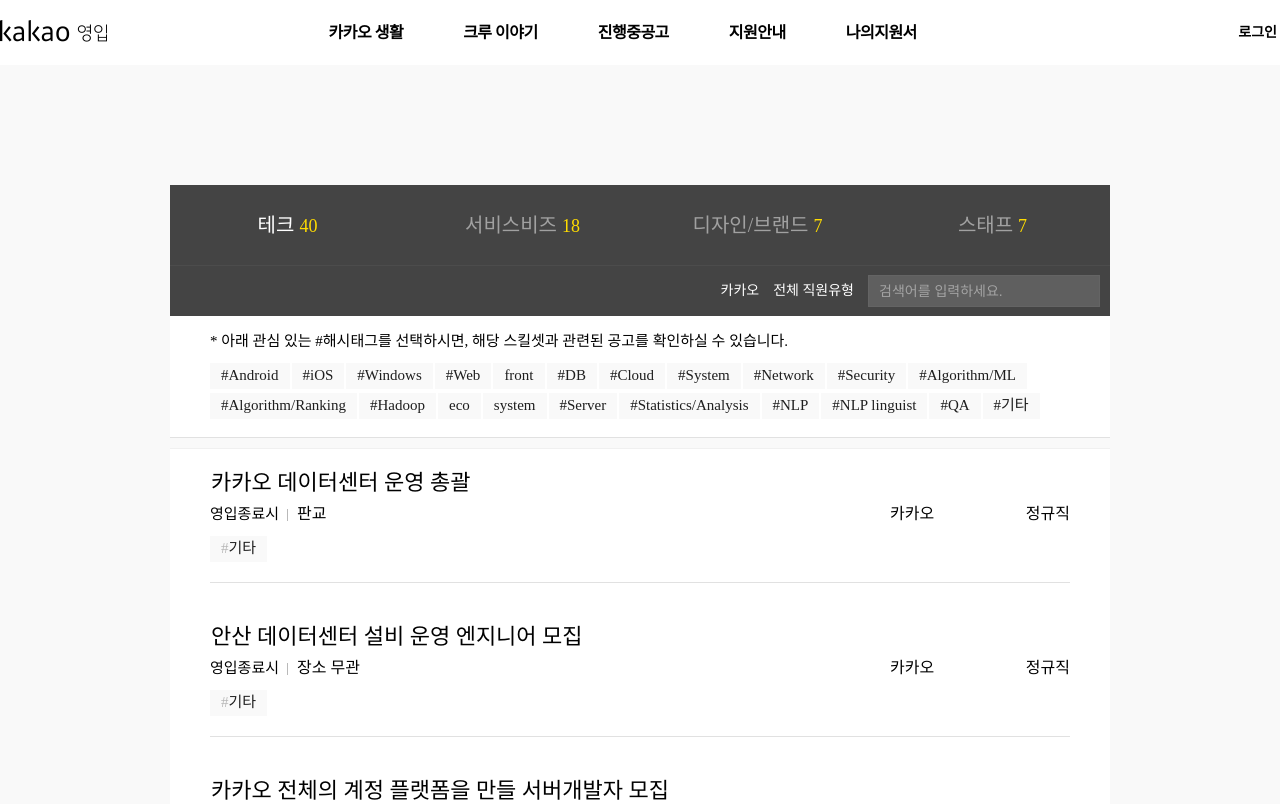
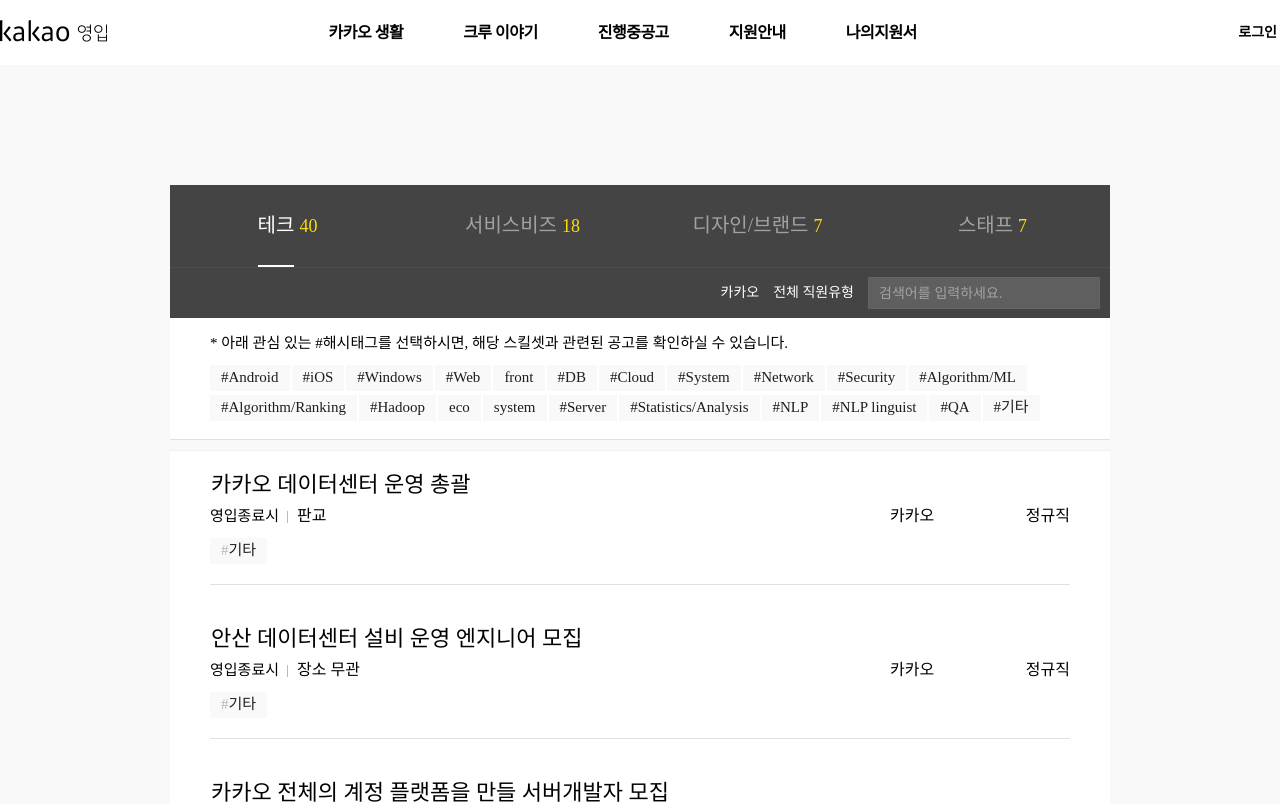
Before and after one commit to 7p3m1k/StudyCareerskakao, a Vue app: page /jobs in a window 1280 px wide. Shown: the top 804 px of the page. Built offline with nearby package versions, Linux system fonts and the light colour scheme.

Commit message:
jobs 페이지 탭 액티브 바텀 추가

```diff
--- a/src/components/Jobs.vue
+++ b/src/components/Jobs.vue
@@ -5,8 +5,8 @@
       <div class="recruit">
         <div class="recruit-tab">
           <ul class="tab-lists">
-            <li v-for="(list, i) in tabList" :key="i" :class="{active:currentTab === i}">
-              <span @click.prevent="currentTab = i">{{list.tab}}</span>
+            <li v-for="(list, i) in tabList" :key="i">
+              <span :class="{active:currentTab === i}" @click.prevent="currentTab = i">{{list.tab}}</span>
               <span @click.prevent="currentTab = i" class="num">{{list.num}}</span>
             </li>
           </ul>
@@ -242,7 +242,7 @@
   .tab-lists > li {
     width: 25%;
     text-align: center;
-    padding: 30px;
+    padding: 30px 0 0 0;
   }
 
   .tab-lists > li > span {
@@ -265,7 +265,10 @@
   }
 
   .active {
+    display: inline-block;
+    padding-bottom: 30px;
     color: #ffffff;
+    border-bottom: 2px solid #ffffff;
   }
 
   .selected {
```
